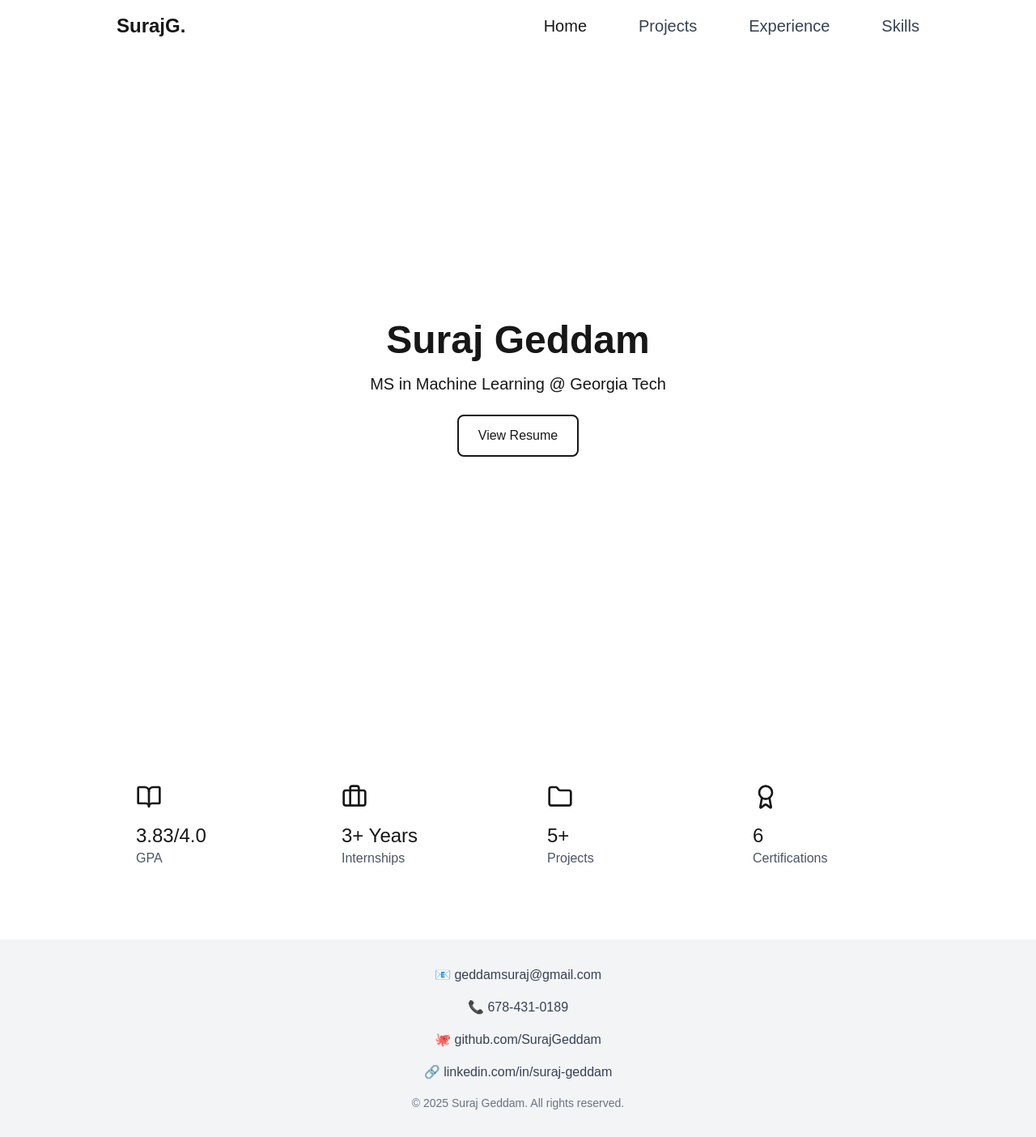
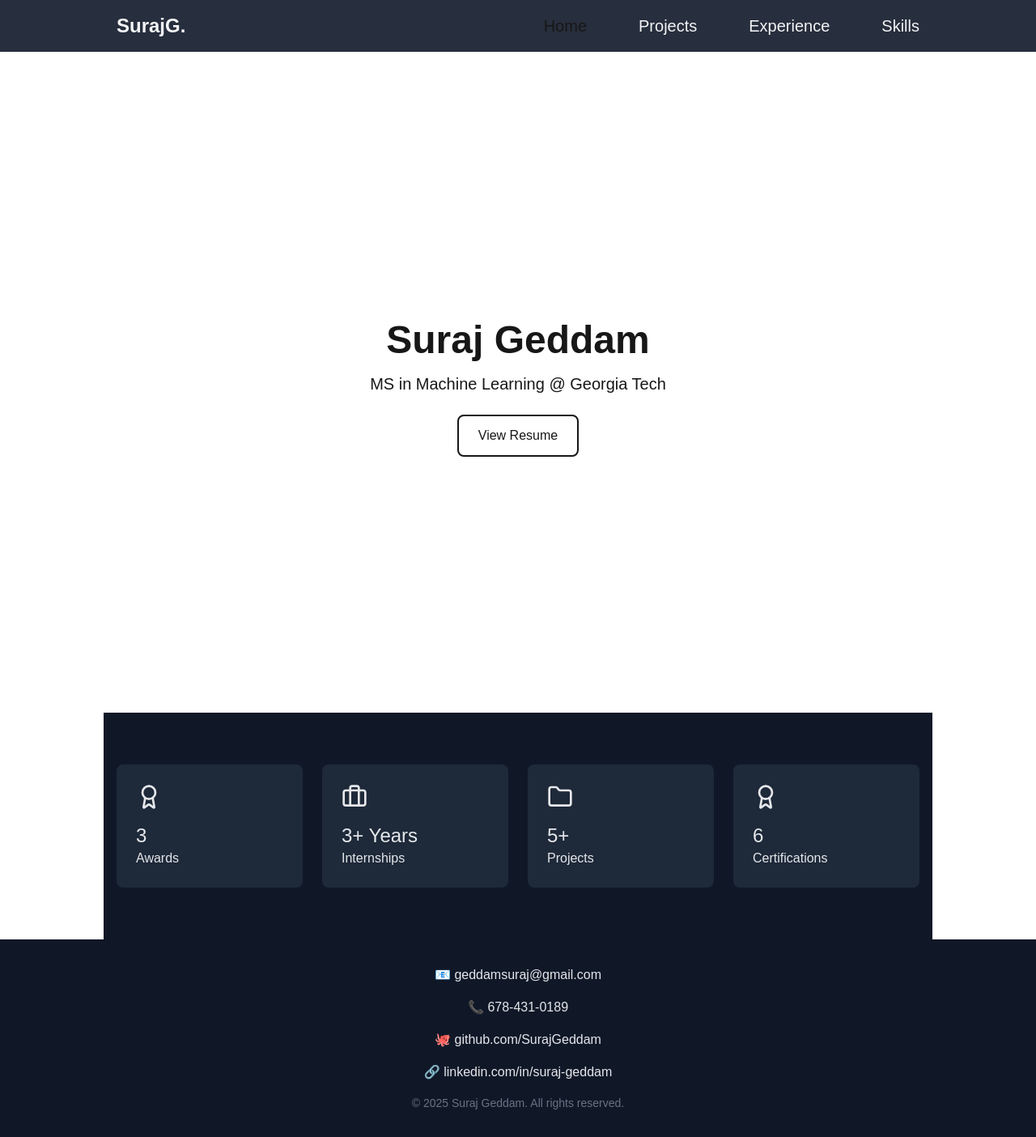
Before and after one commit to SurajGeddam/personal-portfolio, a Next.js app: page / in a window 1280 px wide. Shown: the whole page at 81% size. Built offline with nearby package versions, Linux system fonts and the light colour scheme.

Commit message:
Force dark mode site-wide, add custom primary/accent colors, and update all sections to use only dark backgrounds and text

```diff
--- a/components/ExperienceTimeline.tsx
+++ b/components/ExperienceTimeline.tsx
@@ -64,11 +64,11 @@ function formatTimelineDate(item: typeof timelineItems[number]) {
 export default function ExperienceTimeline() {
   let blockIdx = 0;
   return (
-    <section className="max-w-5xl mx-auto py-16 px-4">
+    <section className="max-w-5xl mx-auto py-16 px-4 bg-gray-900 text-gray-200">
       <h2 className="text-3xl font-heading text-center mb-12">Timeline</h2>
       <div className="relative">
         {/* vertical center line */}
-        <div className="hidden md:block absolute left-1/2 top-0 w-px h-full bg-gray-300 dark:bg-gray-600" />
+        <div className="hidden md:block absolute left-1/2 top-0 w-px h-full bg-gray-700" />
         <motion.div
           className="grid grid-cols-1 md:grid-cols-9 gap-6 md:gap-8 items-start relative"
           initial="hidden"
@@ -88,8 +88,8 @@ export default function ExperienceTimeline() {
                 const base = "col-span-1 md:col-span-4 p-4 md:p-6 rounded-lg";
                 const style =
                   item.type === "education"
-                    ? "border-2 border-accent bg-accent/10"
-                    : "bg-white dark:bg-gray-800 shadow-soft";
+                    ? "border-2 border-accent bg-gray-800"
+                    : "bg-gray-800 shadow-soft";
                 return (
                   <motion.div
                     key={item.date + item.title}
@@ -104,12 +104,12 @@ export default function ExperienceTimeline() {
                     }
                     variants={itemVariants}
                   >
-                    <p className="text-sm text-gray-500 dark:text-gray-400">{formatTimelineDate(item)}</p>
+                    <p className="text-sm text-gray-400">{formatTimelineDate(item)}</p>
                     <h3 className="text-lg md:text-xl font-heading">{item.title}</h3>
                     <p className="font-body italic mb-2">
                       {item.organization} — {item.location}
                     </p>
-                    <ul className="list-disc list-inside space-y-1 text-gray-700 dark:text-gray-300">
+                    <ul className="list-disc list-inside space-y-1 text-gray-200">
                       {item.bullets.map((b: string, i: number) => (
                         <li key={i}>{b}</li>
                       ))}
--- a/components/Footer.tsx
+++ b/components/Footer.tsx
@@ -1,6 +1,6 @@
 export default function Footer() {
   return (
-    <footer className="bg-gray-100 dark:bg-gray-900 text-gray-700 dark:text-gray-300 py-8">
+    <footer className="bg-gray-900 text-gray-200 py-8">
       <div className="max-w-5xl mx-auto px-4 text-center space-y-4">
         <p className="font-body">
           📧 <a href="mailto:geddamsuraj@gmail.com" className="hover:text-primary">geddamsuraj@gmail.com</a>
--- a/components/Highlights.tsx
+++ b/components/Highlights.tsx
@@ -1,13 +1,12 @@
 "use client";
 import {
-  BookOpenIcon,
   BriefcaseIcon,
   FolderIcon,
   AwardIcon,
 } from "lucide-react";
 
 const stats = [
-  { icon: BookOpenIcon, label: "GPA", value: "3.83/4.0" },
+  { icon: AwardIcon, label: "Awards", value: "3" },
   { icon: BriefcaseIcon, label: "Internships", value: "3+ Years" },
   { icon: FolderIcon, label: "Projects", value: "5+" },
   { icon: AwardIcon, label: "Certifications", value: "6" },
@@ -15,16 +14,16 @@ const stats = [
 
 export default function Highlights() {
   return (
-    <section className="max-w-5xl mx-auto py-16 px-4">
+    <section className="max-w-5xl mx-auto py-16 px-4 bg-gray-900 text-gray-200">
       <div className="grid grid-cols-1 sm:grid-cols-2 lg:grid-cols-4 gap-6">
-        {stats.map(({ icon: Icon, label, value }) => (
+        {stats.map(({ icon: Icon, label, value }, idx) => (
           <div
-            key={label}
-            className="bg-white dark:bg-gray-800 p-6 rounded-lg shadow-soft hover:scale-105 transition-transform"
+            key={label + idx}
+            className="bg-gray-800 p-6 rounded-lg shadow-soft hover:scale-105 transition-transform"
           >
             <Icon size={32} className="text-primary" />
             <h3 className="text-2xl font-heading mt-4">{value}</h3>
-            <p className="text-body text-gray-600 dark:text-gray-400">{label}</p>
+            <p className="text-body text-gray-200">{label}</p>
           </div>
         ))}
       </div>
--- a/components/Navbar.tsx
+++ b/components/Navbar.tsx
@@ -14,9 +14,9 @@ export default function Navbar() {
   const [menuOpen, setMenuOpen] = useState(false);
 
   return (
-    <nav className="fixed top-0 w-full backdrop-blur-md bg-white/30 dark:bg-gray-900/30 shadow-soft z-50">
+    <nav className="fixed top-0 w-full backdrop-blur-md bg-gray-900/90 shadow-soft z-50">
       <div className="max-w-5xl mx-auto flex items-center justify-between p-4">
-        <Link href="/" className="text-2xl font-heading font-bold">
+        <Link href="/" className="text-2xl font-heading font-bold text-gray-100">
           SurajG.
         </Link>
         <div className="hidden md:flex space-x-16">
@@ -25,7 +25,7 @@ export default function Navbar() {
               key={l.href}
               href={l.href}
               className={`font-body text-lg md:text-xl ${
-                pathname === l.href ? "text-primary" : "text-gray-700 dark:text-gray-300"
+                pathname === l.href ? "text-primary" : "text-gray-100"
               } hover:text-primary transition-colors`}
             >
               {l.label}
@@ -43,13 +43,13 @@ export default function Navbar() {
             </svg>
           </button>
           {menuOpen && (
-            <div className="absolute right-4 top-16 bg-white dark:bg-gray-900 rounded-lg shadow-lg py-2 px-4 flex flex-col space-y-2 min-w-[140px] border border-gray-200 dark:border-gray-700 z-50">
+            <div className="absolute right-4 top-16 bg-gray-900 rounded-lg shadow-lg py-2 px-4 flex flex-col space-y-2 min-w-[140px] border border-gray-700 z-50">
               {links.map((l) => (
                 <Link
                   key={l.href}
                   href={l.href}
                   className={`font-body text-base py-2 px-2 rounded hover:bg-primary/10 ${
-                    pathname === l.href ? "text-primary" : "text-gray-700 dark:text-gray-300"
+                    pathname === l.href ? "text-primary" : "text-gray-100"
                   }`}
                   onClick={() => setMenuOpen(false)}
                 >
--- a/components/Projects.tsx
+++ b/components/Projects.tsx
@@ -87,7 +87,7 @@ export default function Projects() {
       : projects.filter((p) => p.tech.includes(filter));
 
   return (
-    <section className="max-w-5xl mx-auto py-16 px-4">
+    <section className="max-w-5xl mx-auto py-16 px-4 bg-gray-900 text-gray-200">
       <h2 className="text-3xl font-heading mb-6">Projects</h2>
       <div className="flex flex-wrap gap-2 mb-8">
         {categories.map((cat) => (
@@ -97,7 +97,7 @@ export default function Projects() {
             className={`px-4 py-2 rounded-lg transition-colors ${
               filter === cat
                 ? "bg-primary text-white"
-                : "bg-gray-200 dark:bg-gray-700 text-gray-800 dark:text-gray-200"
+                : "bg-gray-800 text-gray-200"
             }`}
           >
             {cat}
@@ -109,17 +109,17 @@ export default function Projects() {
           <motion.div
             key={p.title}
             whileHover={{ scale: 1.05 }}
-            className="bg-white dark:bg-gray-800 p-4 sm:p-6 rounded-lg shadow-soft flex flex-col h-full min-h-[320px] transition-transform"
+            className="bg-gray-800 p-4 sm:p-6 rounded-lg shadow-soft flex flex-col h-full min-h-[320px] transition-transform"
           >
             <h3 className="text-lg sm:text-xl font-heading mb-2 break-words">{p.title}</h3>
-            <p className="text-body text-gray-600 dark:text-gray-300 mb-4 text-sm sm:text-base">
+            <p className="text-body text-gray-200 mb-4 text-sm sm:text-base">
               {p.description}
             </p>
             <div className="flex flex-wrap gap-2 mb-4">
               {p.tech.map((t) => (
                 <span
                   key={t}
-                  className="text-xs px-2 py-1 bg-gray-200 dark:bg-gray-700 rounded-full mb-1"
+                  className="text-xs px-2 py-1 bg-gray-900 rounded-full mb-1"
                 >
                   {t}
                 </span>
--- /dev/null
+++ b/tailwind.config.js
@@ -0,0 +1,17 @@
+/** @type {import('tailwindcss').Config} */
+module.exports = {
+  darkMode: "class",
+  content: [
+    "./src/**/*.{js,ts,jsx,tsx}",
+    "./components/**/*.{js,ts,jsx,tsx}",
+  ],
+  theme: {
+    extend: {
+      colors: {
+        primary: '#a855f7', // purple-500
+        accent: '#f59e42', // orange-400
+      },
+    },
+  },
+  plugins: [],
+};
```
